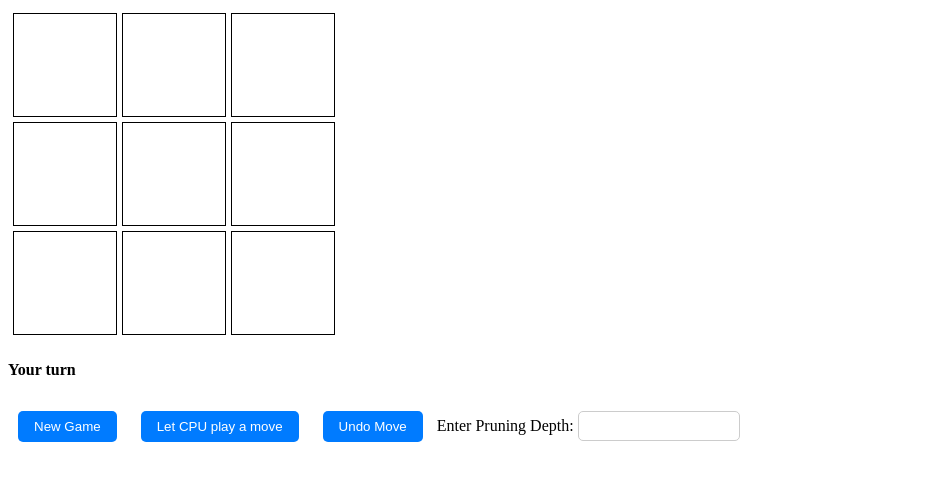
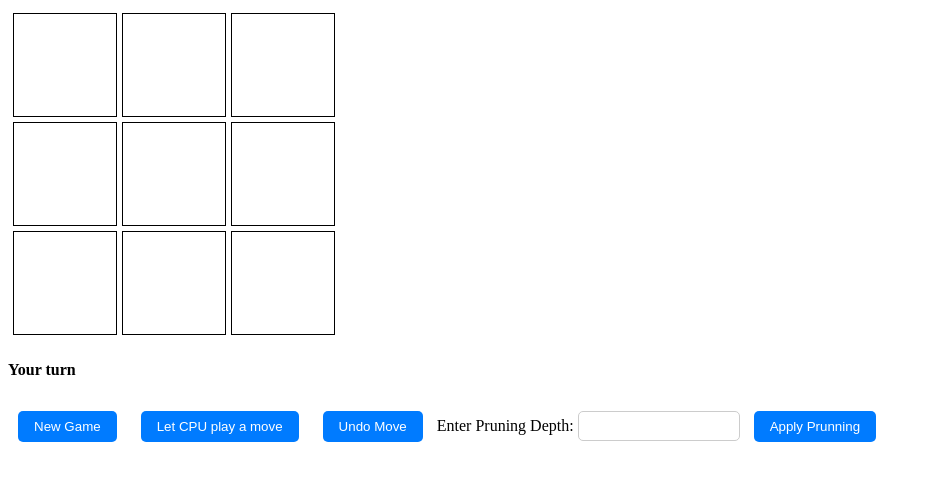
Before and after one commit to PrinceTholia/Tic-Tac-Toe, a plain HTML site: page index.html in a window 1280 px wide. Shown: the whole page, without its empty margins (0-929 px from the left). Drawn offline with Linux system fonts and the light colour scheme.

Commit message:
Update index.html

```diff
--- a/index.html
+++ b/index.html
@@ -19,6 +19,7 @@
   <button id="undoMove">Undo Move</button>
   <label for="prundepth">Enter Pruning Depth:</label>
   <input type="number" id="prundepth" name="prundepth">
+  <button id="Prunning">Apply Prunning</button>
   <script src="script.js"></script>
 </body>
 </html>
```
